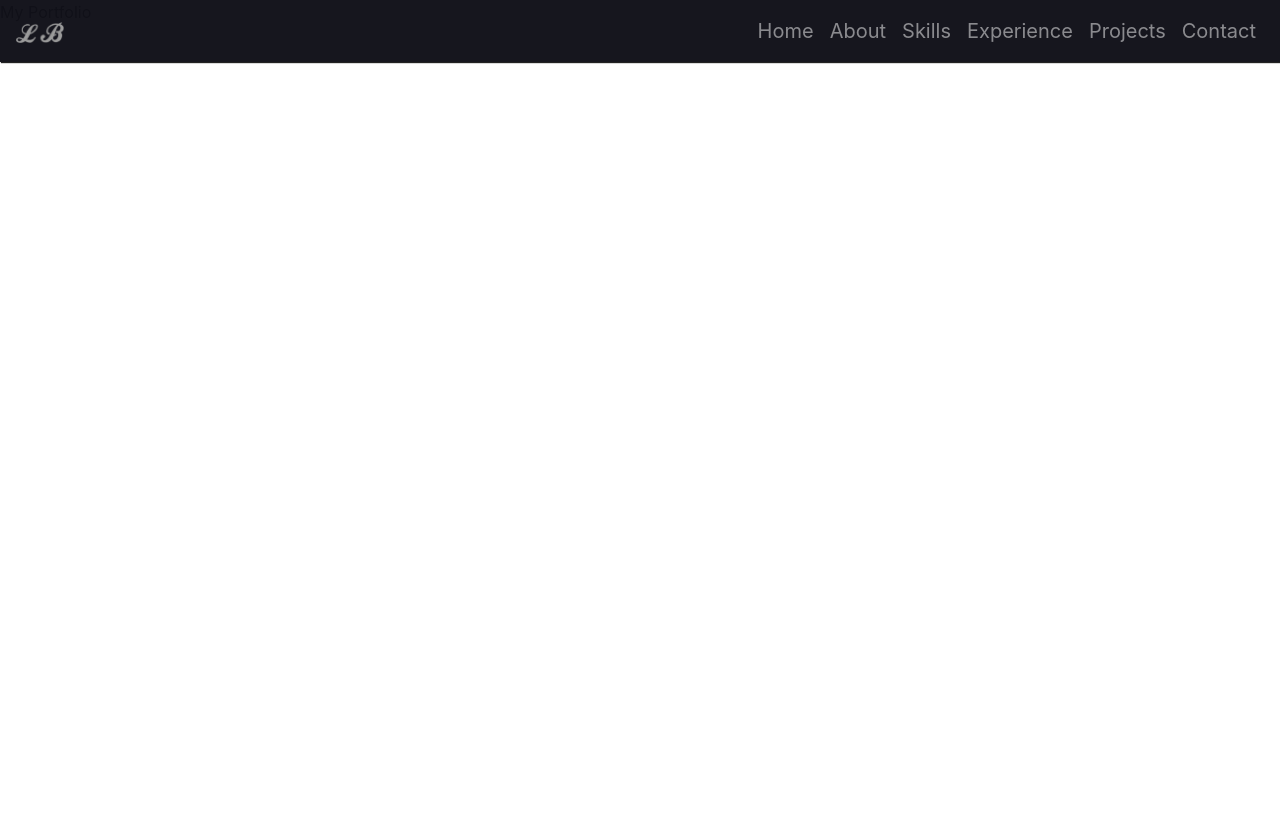
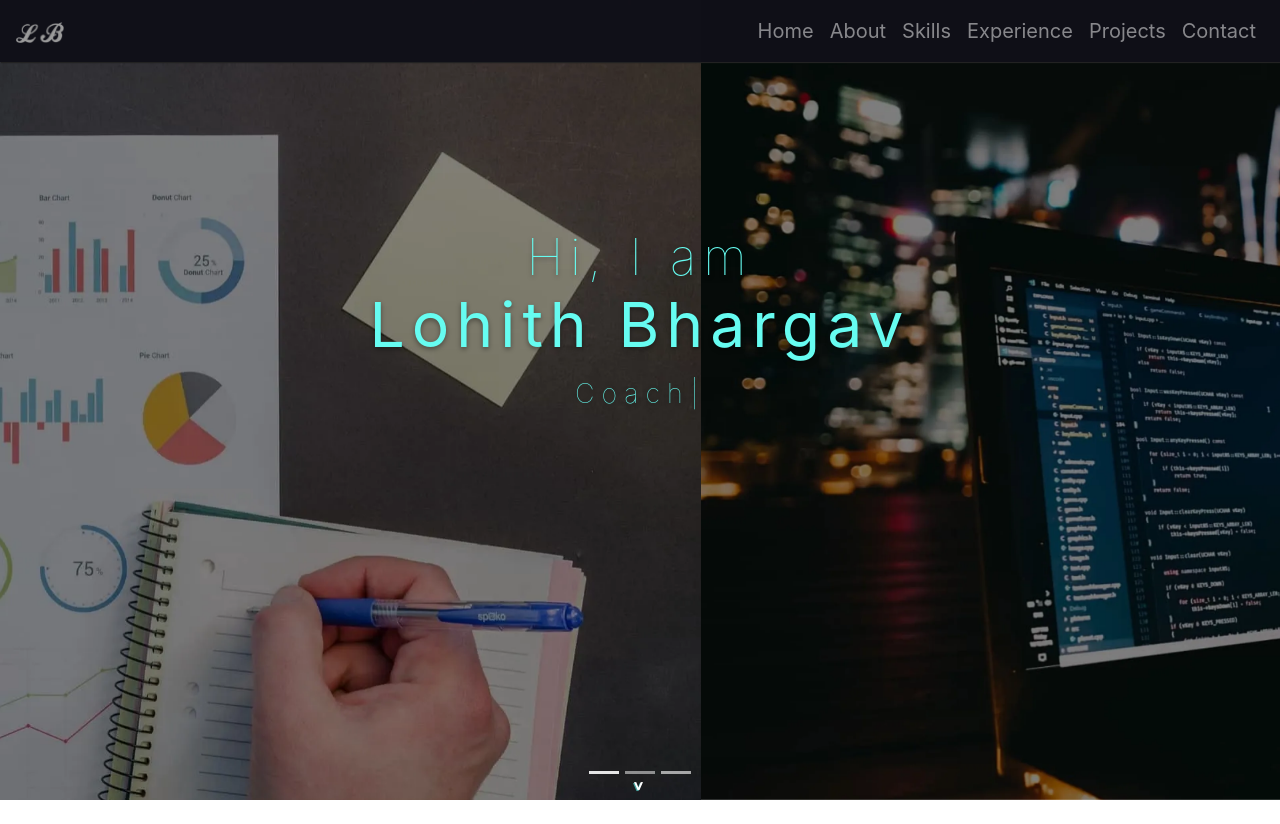
Before and after one commit to lohithbhargav/Portfolio, a React (Create React App) app: page / in a window 1280 px wide. Before the commit the page ends 800 px from the top, so only its background shows below. Built offline with nearby package versions, Linux system fonts and the light colour scheme.

Commit message:
Added Some Features

```diff
--- a/package.json
+++ b/package.json
@@ -12,6 +12,7 @@
     "react-dom": "^17.0.1",
     "react-scripts": "4.0.1",
     "styled-components": "^5.2.1",
+    "typewriter-effect": "^2.17.0",
     "web-vitals": "^0.2.4"
   },
   "scripts": {
--- a/public/index.html
+++ b/public/index.html
@@ -2,7 +2,7 @@
 <html lang="en">
   <head>
     <meta charset="utf-8" />
-    <link rel="icon" href="%PUBLIC_URL%/favicon.ico" />
+    <link rel="icon" href="../src/assets/icons/pic.png" />
     <meta name="viewport" content="width=device-width, initial-scale=1" />
     <meta name="theme-color" content="#000000" />
     <meta
--- a/src/App.js
+++ b/src/App.js
@@ -1,11 +1,13 @@
 import './App.css';
 import MyNavbar from "./components/my-navbar/mynavbar.component";
-
+import MyCarousal from "./components/my-carousal/my-carousal.component";
+import TitleMessage from "./components/title-message/title-message.component";
 // components
 const App = () => {
   return (
     <div><MyNavbar />
-      My Portfolio
+        <MyCarousal />
+        <TitleMessage />
     </div>);
 };
 
--- /dev/null
+++ b/src/components/my-carousal/my-carousal.component.jsx
@@ -0,0 +1,28 @@
+import React from 'react'
+import Carousel from 'react-bootstrap/Carousel'
+import Slide1 from '../../assets/img/carousal/slide1.webp'
+import Slide2 from '../../assets/img/carousal/slide2.webp'
+import Slide3 from '../../assets/img/carousal/slide3.webp'
+import './my-carousal.component.style.css'
+import ScrollDown from "../scroll-down/scroll-down.component"
+
+const MyCarousal = () => {
+    return (
+    <div id="home">
+    <Carousel controls={false} indicators interval={2500} pause={false}>
+        <Carousel.Item interval={1000}>
+            <img className="d-block w-100 custom-img" src={ Slide1 } alt="First slide" />
+        </Carousel.Item>
+        <Carousel.Item interval={500}>
+            <img className="d-block w-100 custom-img" src={ Slide2 } alt="Third slide" />
+        </Carousel.Item>
+        <Carousel.Item>
+            <img className="d-block w-100 custom-img" src={ Slide3 } alt="Third slide" />
+        </Carousel.Item>
+    </Carousel>
+    <ScrollDown />
+        </div>
+    )
+}
+
+export default MyCarousal
--- /dev/null
+++ b/src/components/my-carousal/my-carousal.component.style.css
@@ -0,0 +1,4 @@
+.custom-img {
+    height: 100vh;
+    object-fit: cover;
+  }
--- /dev/null
+++ b/src/components/scroll-down/scroll-down.component.jsx
@@ -0,0 +1,31 @@
+import React from 'react'
+import styled from "styled-components";
+
+const MyScroll = styled.div`
+  position: relative;
+  z-index: 1;
+  bottom: 1.6em;
+  display: flex;
+  width: 100%;
+  justify-content: center;
+  background-color: transparent;
+  font-weight: bold;
+  text-shadow: 1px 1px #45a29e;
+  color: #fff;
+  .turn {
+    cursor: pointer;
+    transform: rotate(90deg);
+  }
+`;
+
+const ScrollDown = () => {
+    return (
+        <MyScroll>
+        <div className="turn">
+            <span> &gt; </span>
+        </div>
+        </MyScroll>
+    )
+}
+
+export default ScrollDown
--- /dev/null
+++ b/src/components/title-message/title-message.component.jsx
@@ -0,0 +1,59 @@
+import React from 'react'
+import styled from "styled-components";
+import Typewriter from 'typewriter-effect';
+
+const MyTitleMessage = styled.h1`
+  position: absolute;
+  width: 100%;
+  top: 22rem;
+  z-index: 1;
+  margin-top: -125px;
+  text-align: center;
+  strong {
+    font-size: 1.25em;
+  }
+  div {
+    color: ${props => props.theme.textColor};
+    text-shadow: 0px 2px 5px rgba(0, 0, 0, 0.4);
+    font-weight: 100;
+    letter-spacing: 7px;
+    .main {
+      font-size: 50px;
+    }
+    .sub {
+      font-size: 27px;
+      letter-spacing: 2px;
+    }
+  }
+`;
+
+
+const TitleMessage = () => {
+    return (
+        <MyTitleMessage>
+            <div className="titleMessage">
+      <div className="heading">
+        <div className="main text-center mb-3">
+          Hi, I am
+          <br />
+          <span>
+            <strong>Lohith Bhargav</strong>
+          </span>
+        </div>
+        <div className="sub">
+          <Typewriter
+            options={{
+              strings: ["RPA Developer", "Coach", "Learner"],
+              autoStart: true,
+              loop: true,
+              delay: 50
+            }}
+          />
+        </div>
+      </div>
+    </div>
+    </MyTitleMessage>
+    )
+}
+
+export default TitleMessage
```
Also changed, not shown: 2 other files (tests, documents, lock files or other folders).
